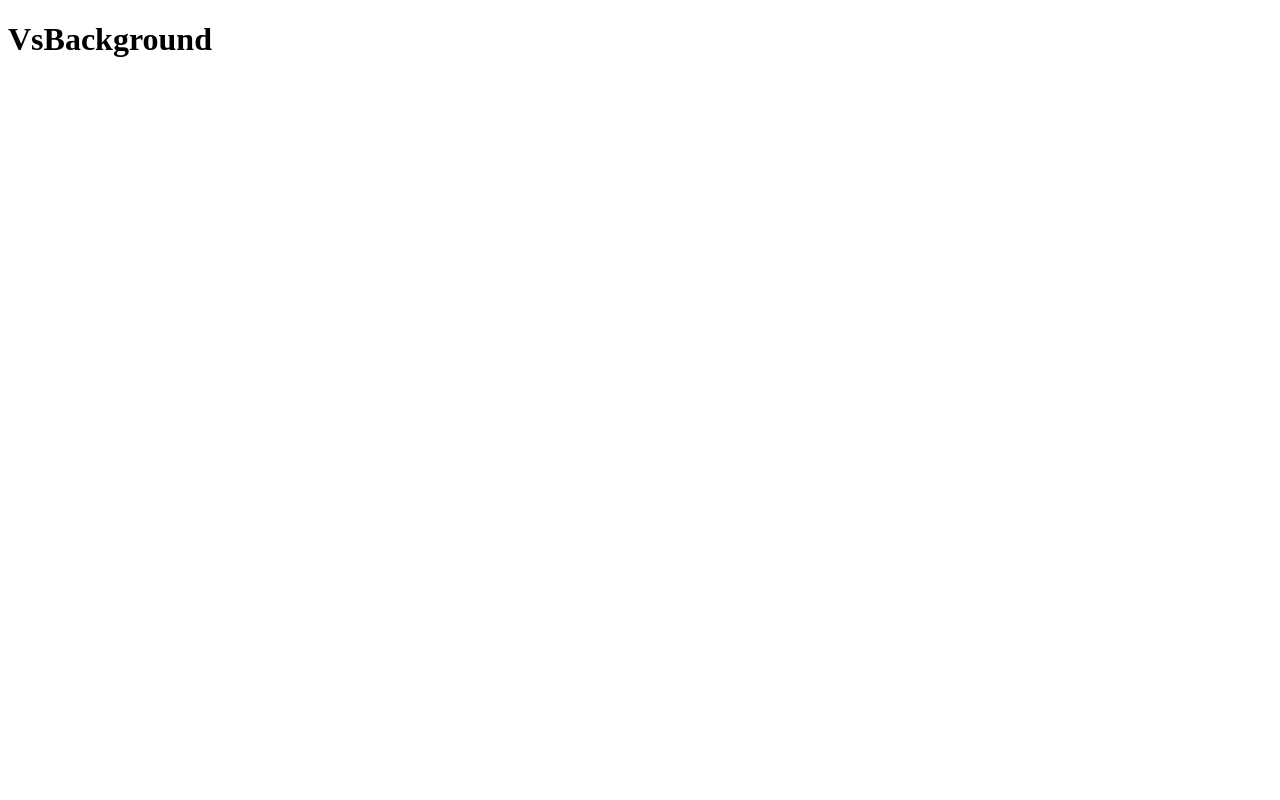
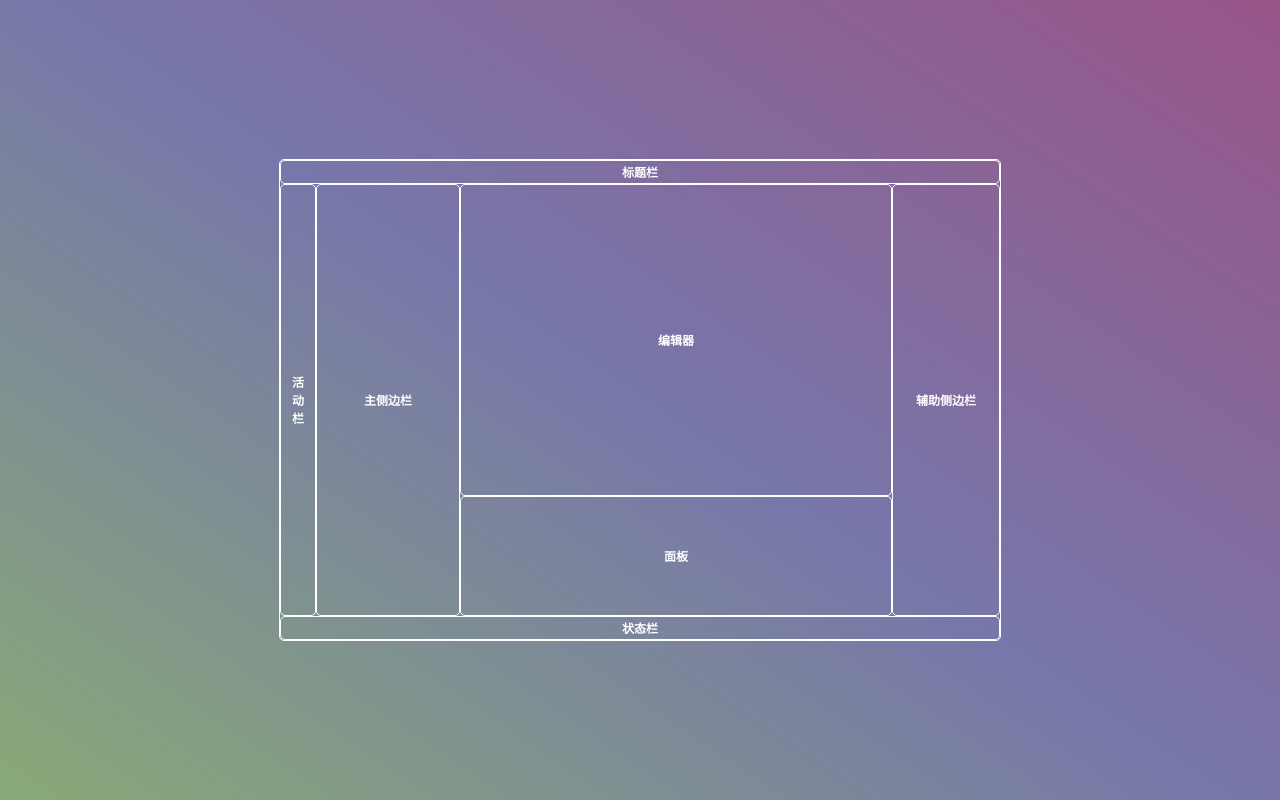
Before and after one commit to cosy247/LifeQuality, a website: page frontend/index.html in a window 1280 px wide. Drawn offline with Linux system fonts and the light colour scheme.

Commit message:
statusBar

```diff
--- a/frontend/index.html
+++ b/frontend/index.html
@@ -1,11 +1,94 @@
 <!DOCTYPE html>
 <html lang="en">
-<head>
-	<meta charset="UTF-8">
-	<meta name="viewport" content="width=device-width, initial-scale=1.0">
-	<title>Document</title>
-</head>
-<body>
-	<h1>VsBackground</h1>
-</body>
+    <head>
+        <meta charset="UTF-8" />
+        <meta name="viewport" content="width=device-width, initial-scale=1.0" />
+        <title>Document</title>
+        <style>
+            * {
+                margin: 0;
+                padding: 0;
+            }
+            body {
+                height: 100vh;
+                display: flex;
+                flex-direction: column;
+                background: linear-gradient(34deg, #8a7, #77a, #958) 50% / cover no-repeat;
+            }
+            .main {
+                position: relative;
+                margin: auto;
+                width: 90vmin;
+                height: 60vmin;
+                border: 1px solid #fff;
+                border-radius: 5px;
+                color: #fff;
+            }
+            .main:hover {
+                color: #fff8;
+            }
+            .main > div {
+                position: absolute;
+                top: var(--pt);
+                right: var(--pr);
+                bottom: var(--pb);
+                left: var(--pl);
+                border: 1px solid #fff;
+                box-sizing: border-box;
+                border-radius: 5px;
+                display: flex;
+                align-items: center;
+                justify-content: center;
+                font-size: 1.5vmin;
+                font-weight: 900;
+                user-select: none;
+                cursor: pointer;
+            }
+            .main > div:hover {
+                transition: 0.5s;
+                color: #fff;
+                background: #fff3;
+            }
+        </style>
+    </head>
+
+    <body>
+        <div id="main" class="main">
+            <div data-area="titlebar" style="--pt: 0; --pr: 0; --pb: 95%; --pl: 0">标题栏</div>
+            <!-- <div data-area="banner" style="--pt: 20%; --pr: 2; --pb: 2; --pl: 3">banner</div> -->
+            <div data-area="activitybar" style="--pt: 5%; --pr: 95%; --pb: 5%; --pl: 0">
+                活
+                <br />
+                动
+                <br />
+                栏
+            </div>
+            <div data-area="sidebar" style="--pt: 5%; --pr: 75%; --pb: 5%; --pl: 5%">主侧边栏</div>
+            <div data-area="editor" style="--pt: 5%; --pr: 15%; --pb: 30%; --pl: 25%">编辑器</div>
+            <div data-area="panel" style="--pt: 70%; --pr: 15%; --pb: 5%; --pl: 25%">面板</div>
+            <div data-area="auxiliarybar" style="--pt: 5%; --pr: 0%; --pb: 5%; --pl: 85%">辅助侧边栏</div>
+            <div data-area="statusbar" style="--pt: 95%; --pr: 0; --pb: 0; --pl: 0">状态栏</div>
+        </div>
+        <div class="settings">
+            <div class="setting-main"></div>
+        </div>
+    </body>
+
+    <script>
+        const areaMap = {
+            titlebar: '标题栏',
+            banner: '',
+            activitybar: '活动栏',
+            sidebar: '主侧边栏',
+            editor: '编辑器',
+            panel: '面板',
+            auxiliarybar: '辅助侧边栏',
+            statusbar: '状态栏',
+        };
+
+        document.querySelector('#main').addEventListener('click', (event) => {
+            const area = event.target.dataset.area;
+            document.querySelector('#settingArea').innerHTML = areaMap[area]
+        });
+    </script>
 </html>
--- a/package.json
+++ b/package.json
@@ -25,7 +25,9 @@
     "categories": [
         "Other"
     ],
-  "activationEvents": [],
+    "activationEvents": [
+        "onStartupFinished"
+    ],
     "keywords": [
         "theme",
         "background",
```
Also changed, not shown: extension.js (+11 -3 lines). Lines whose indentation alone changed are shown as unchanged.
